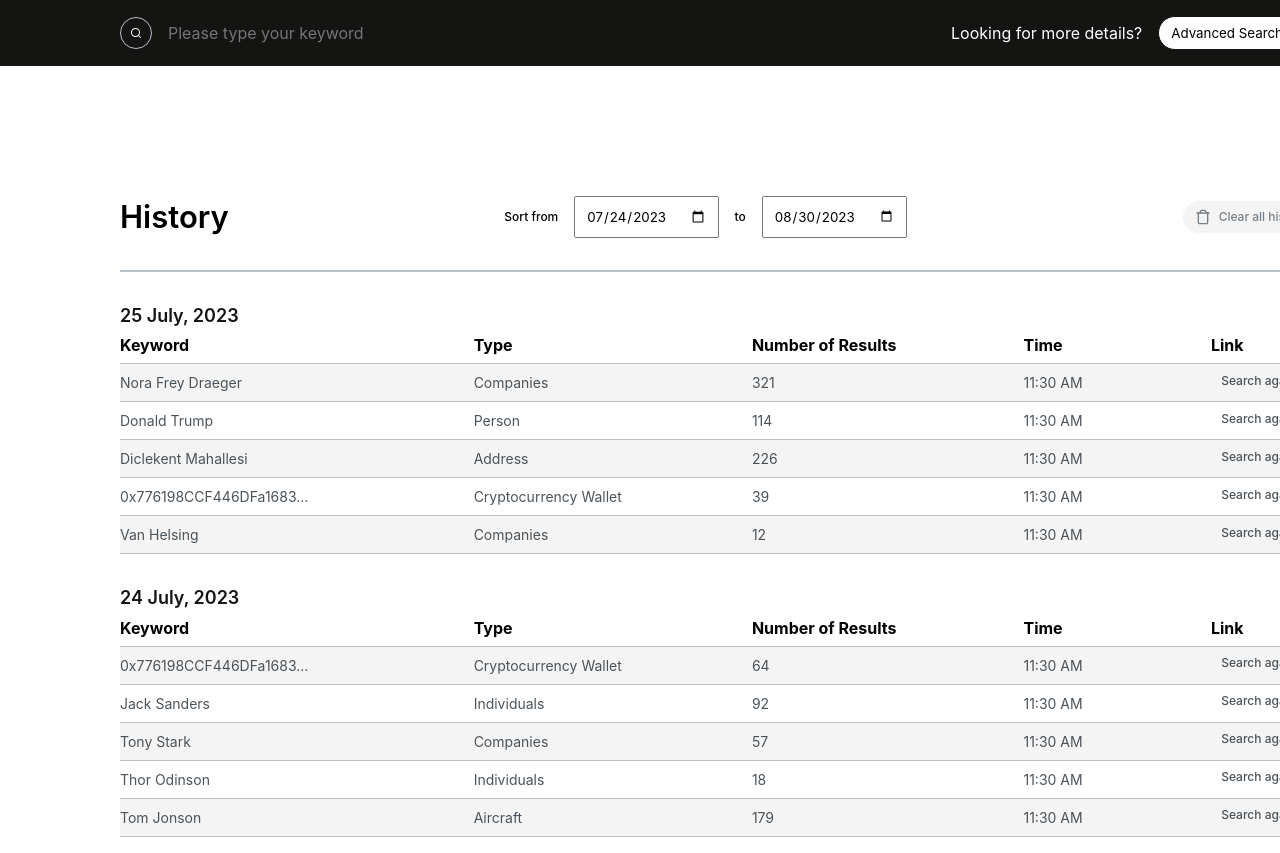
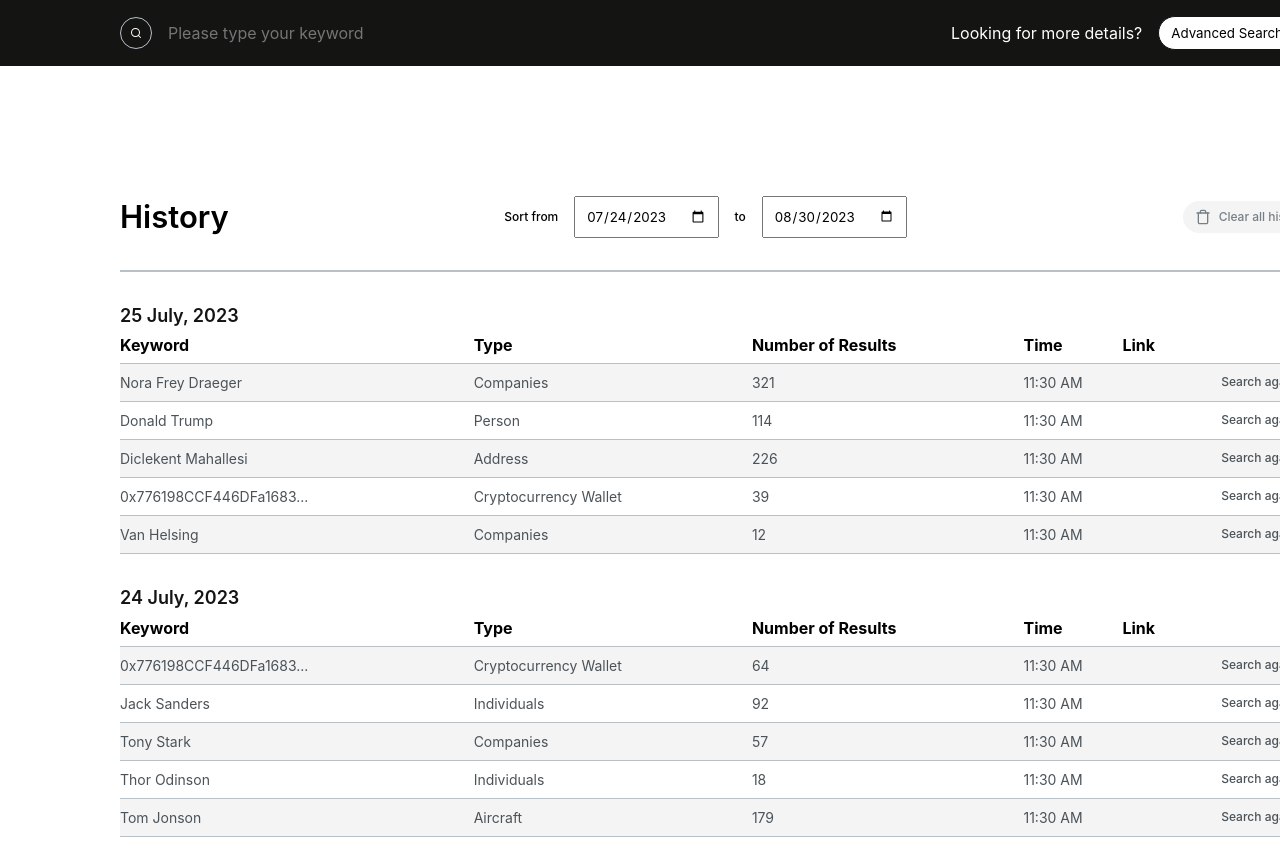
Before and after one commit to MagisterUnivers/deltaplata-searchwidget, a React (Create React App) app: page /history in a window 1280 px wide. Shown: the top 853 px of the page. Built offline with nearby package versions, Linux system fonts and the light colour scheme.

Commit message:
FIX: Table

```diff
--- a/src/components/Table/SearchHistoryTable/SearchHistoryTable.jsx
+++ b/src/components/Table/SearchHistoryTable/SearchHistoryTable.jsx
@@ -1,6 +1,6 @@
 import { Link, useNavigate } from 'react-router-dom'
 import { tableCellsName, mockSearchHistory } from 'helpers'
-import { ReactComponent as ArrowRight } from '../../../assets/svg/arrow-right.svg'
+import { ReactComponent as ArrowRight } from '../../../assets/svg/arrow-right-rendered.svg'
 import './SearchhistoryTable.style.scss'
 
 export function SearchHistoryTable ({ tableDate, date }) {
@@ -31,8 +31,12 @@ export function SearchHistoryTable ({ tableDate, date }) {
                 className='table-link__item link-pointer'
                 onClick={() => navigate('/')}
               >
-                <p className='table-subtext__link'>Search again</p>
-                <ArrowRight width={16} height={16} />
+                <a
+                  href='/' aria-label='link to tag view' className='table-link'
+                >
+                  <p className='table-subtext__link'>Search again</p>
+                  <ArrowRight width={16} height={16} className='table-link__icon' title='arrow-right' />
+                </a>
               </td>
             </tr>
           ))}
--- a/src/components/Table/SearchHistoryTable/SearchhistoryTable.style.scss
+++ b/src/components/Table/SearchHistoryTable/SearchhistoryTable.style.scss
@@ -31,7 +31,8 @@
 	}
 
 	th:nth-child(5) {
-		text-align: center;
+		position: absolute;
+    right: 125px;
 	}
 }
 
@@ -40,6 +41,31 @@
 	gap: 8px;
 	align-items: center;
 	justify-content: flex-end;
+	pointer-events: none;
+	padding: 0 !important;
+  margin-top: 10px;
+}
+
+.table-link {
+	display: flex;
+  gap: 8px;
+  cursor: pointer;
+  pointer-events: all;
+
+	&:hover {
+		.table-subtext__link {
+	  color: var(--main-heading-color);
+		text-decoration-line: underline;
+		}
+		.table-link__icon {
+		fill: var(--main-heading-color);
+		}
+	}
+}
+
+.table-link__icon {
+	transition: fill 150ms ease-out;
+	fill: var(--main-mute-color);
 }
 
 .table-subtext__link {
@@ -47,12 +73,8 @@
 	font-style: normal;
 	font-weight: 500;
 	line-height: calc(15.6 / 12);
+	transition: color 150ms ease-out;
 	color: var(--main-text-color);
-
-	&:hover {
-		color: var(--main-heading-color);
-		text-decoration-line: underline;
-	}
 }
 
 .table-flex {
```
